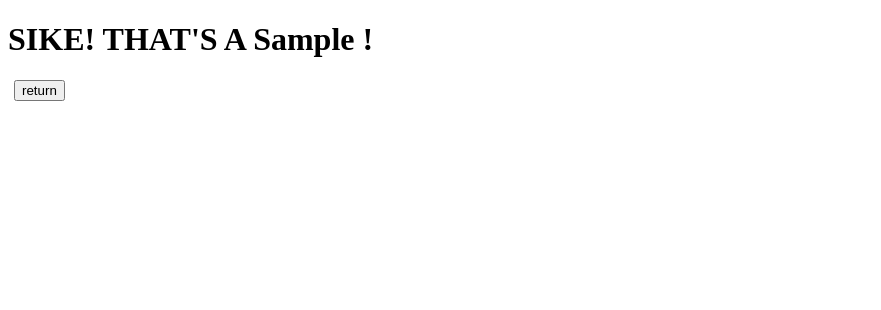
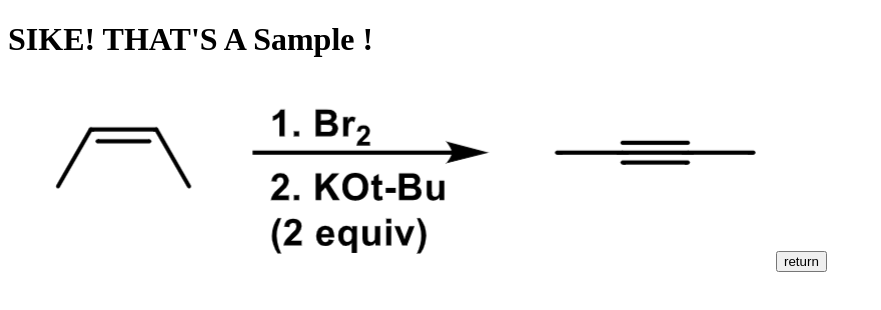
Before and after one commit to phillipma10/Organic_Chemistry_Search_Bar, a React (Create React App) app: page / in a window 1280 px wide. Both pictures are taken after typing "Sample" into the empty fields and a click on the button "search". Shown: the top 310 px of the page, without its empty margins (0-881 px from the left). Built offline with nearby package versions, Linux system fonts and the light colour scheme.

Commit message:
image test

```diff
--- a/src/App.js
+++ b/src/App.js
@@ -10,7 +10,7 @@ function App() {
     <div>
       <Routes>
         <Route path='/' element={<HomePage/>}/>
-        <Route path='/reactions' element={<Reactions authed={true}/>}/>
+        <Route path='/reactions' element={<Reactions/>}/>
       </Routes>
     </div>
   );
--- a/src/pages/Reactions.js
+++ b/src/pages/Reactions.js
@@ -1,5 +1,7 @@
 import React, {useState} from "react";
 import { Navigate, useLocation } from "react-router-dom";
+import image53 from '../assets/image53.png';
+import image52 from '../assets/alkyne.png';
 
 function Reactions() {
     const [GoToReactions, setGoToReactions] = useState(false);
@@ -10,9 +12,16 @@ function Reactions() {
         return <Navigate to= "/" />
     }
 
+    let isAlkene = false;
+
+    if (location.state.search('alkene') !== -1) {
+    isAlkene = true;
+    }
+
     return (
         <div>
             <h1>SIKE! THAT'S A {location.state} !</h1>
+            <img src={(isAlkene) ? image53 : image52} />
             <button style={{ marginLeft: 6 }} onClick={() => { setGoToReactions(true) }}>return</button>
         </div>
     )
```
Also changed, not shown: src/assets/alkyne.png (added), src/assets/image53.png (added).
